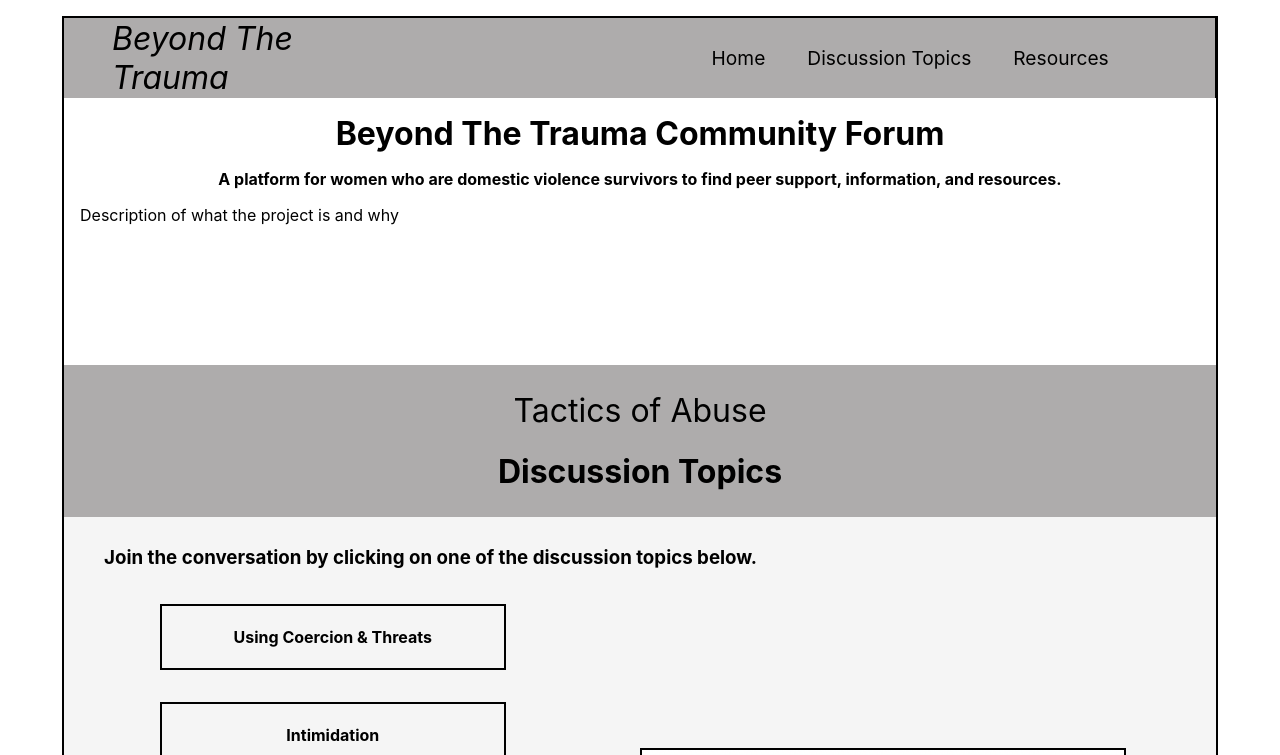
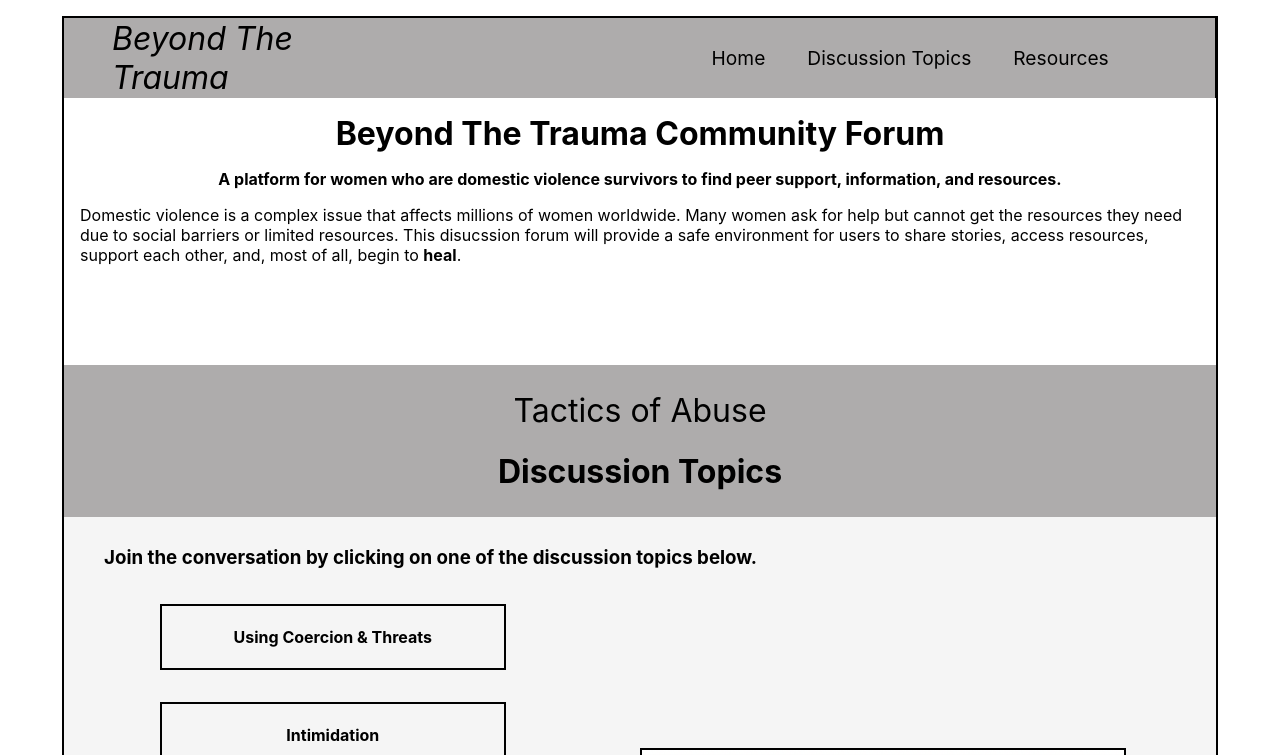
Before and after one commit to jengerred/Beyond-the-Trauma-Community-Forum, a React (Create React App) app: page / in a window 1280 px wide. Shown: the top 755 px of the page. Built offline with nearby package versions, Linux system fonts and the light colour scheme.

Commit message:
Update HomePage.js
adding description of project and why it's important

```diff
--- a/src/pages/HomePage.js
+++ b/src/pages/HomePage.js
@@ -9,7 +9,7 @@ function HomePage() {
     <h4 style={{margin: "1rem", textAlign: "center"}}> A platform for women who are domestic violence survivors to find peer support, information, and resources.</h4>
     <div style={{height: "10rem"}}>
       <p style={{margin: "1rem"}}>
-        Description of what the project is and why
+        Domestic violence is a complex issue that affects millions of women worldwide. Many women ask for help but cannot get the resources they need due to social barriers or limited resources. This disucssion forum will provide a safe environment for users to share stories, access resources, support each other, and, most of all, begin to <b>heal</b>.
       </p>
     </div>
 
```
